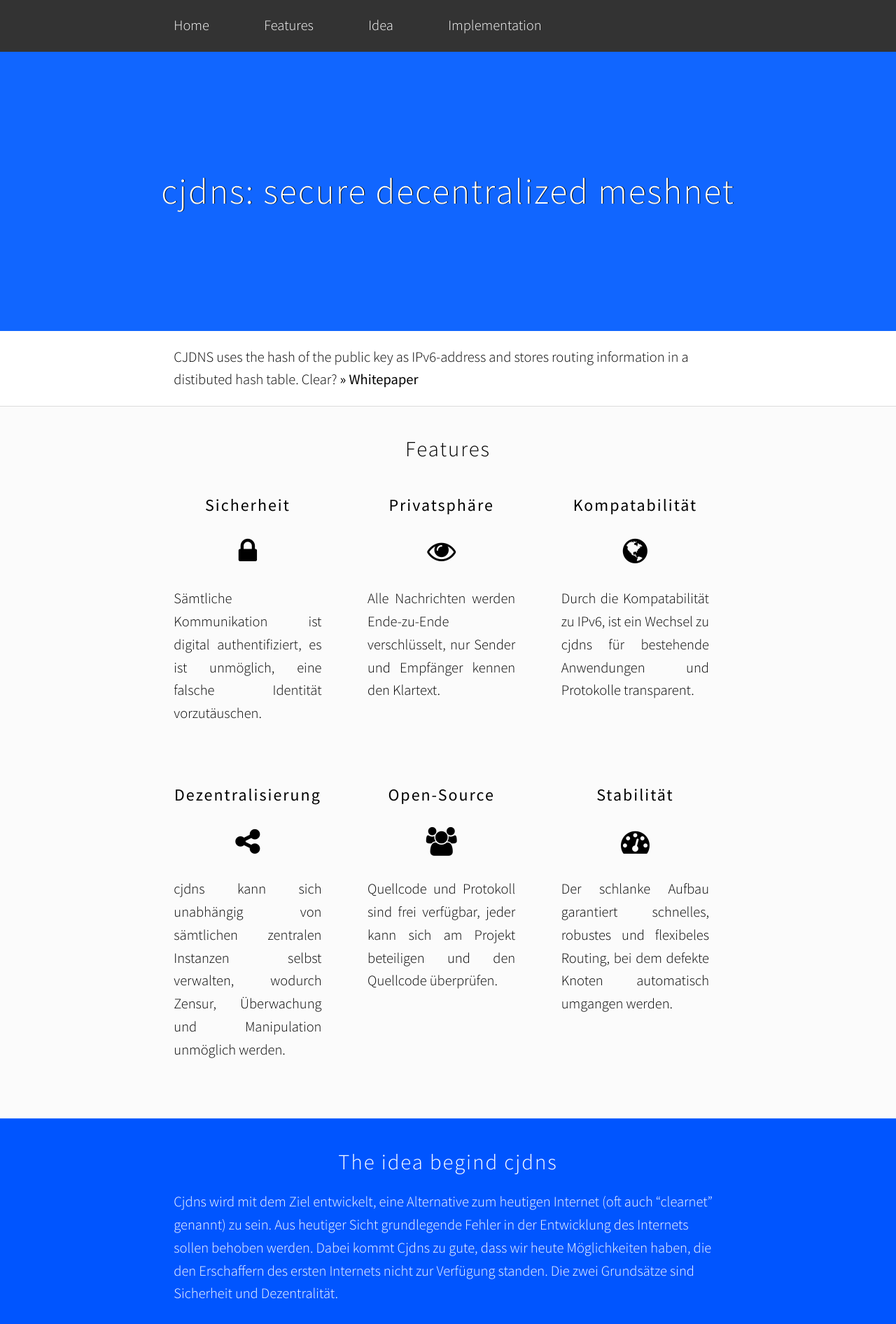
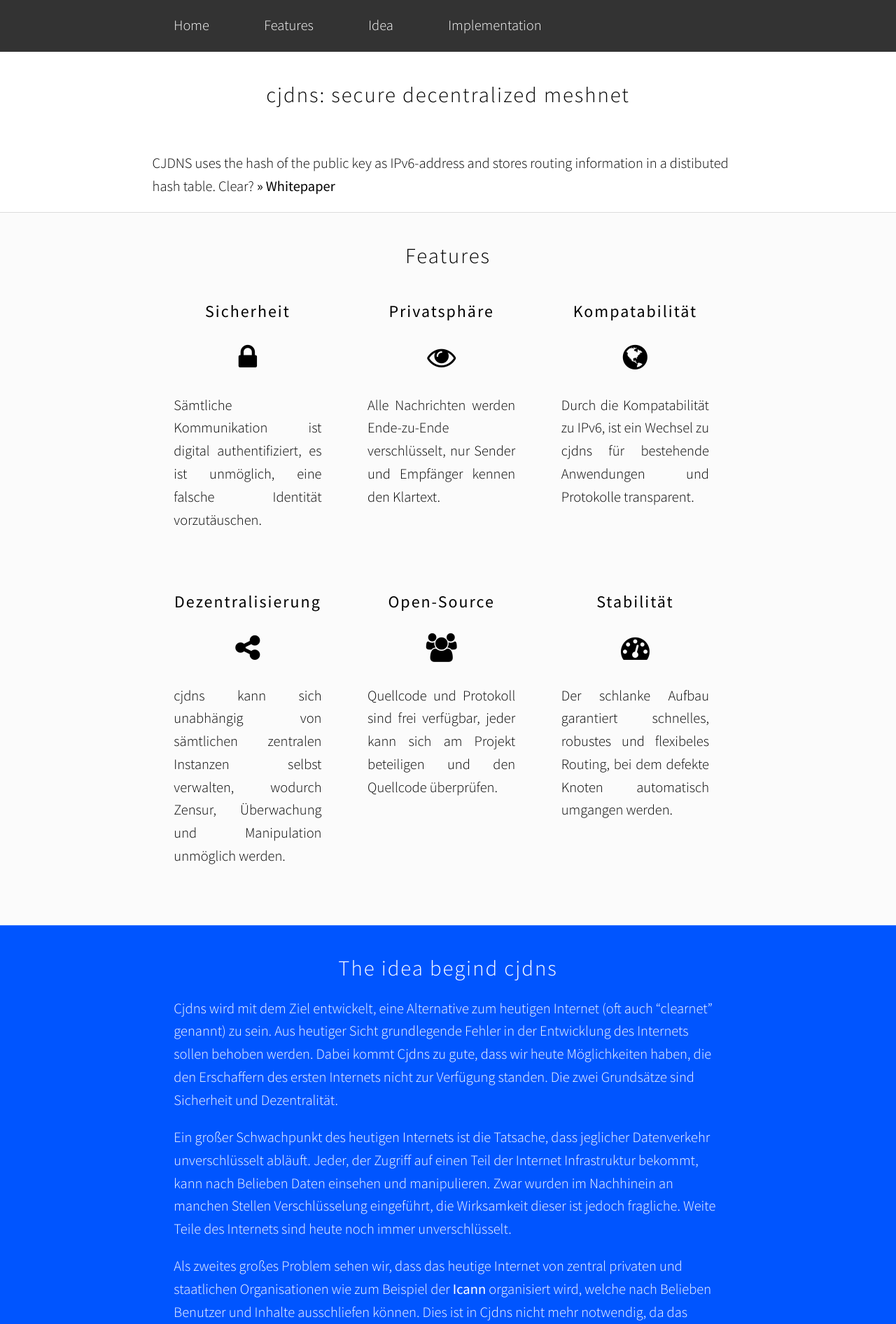
Before and after one commit to mawalu/cjdns-website, a Jekyll site: the page built from index.html, in a window 1280 px wide. Shown: the top 1892 px of the page at 70% size. Built offline with Jekyll 4.4.1, drawn with Linux system fonts in a browser that asks for light colours; nearby versions of some CDN libraries.

Commit message:
Update vendor.sass

```diff
--- a/_sass/vendor.sass
+++ b/_sass/vendor.sass
@@ -20,18 +20,17 @@ header a
 nav ul
   margin: 0
 
-section
+#top
   background-color: #16f
   color: white
 
-section h1
+#top h1
   text-shadow: 1px 0 0 black
   font-size: 2.5em
   margin: 3em 0
 
-body > div
-  padding-top: 0
-  padding-bottom: 0
+body > div > p
+  margin: 0
 
 .feature
   display: inline-block
```
